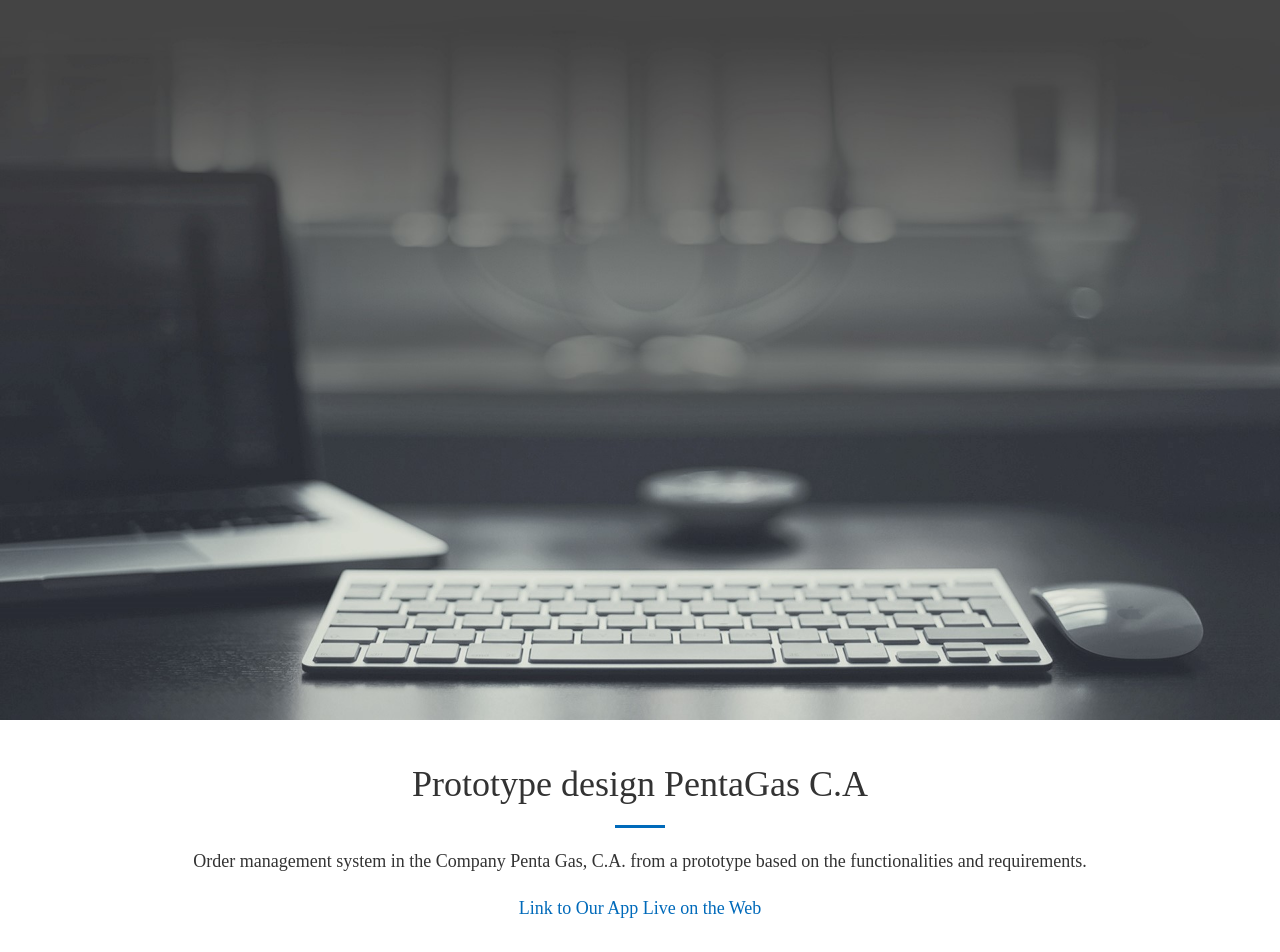
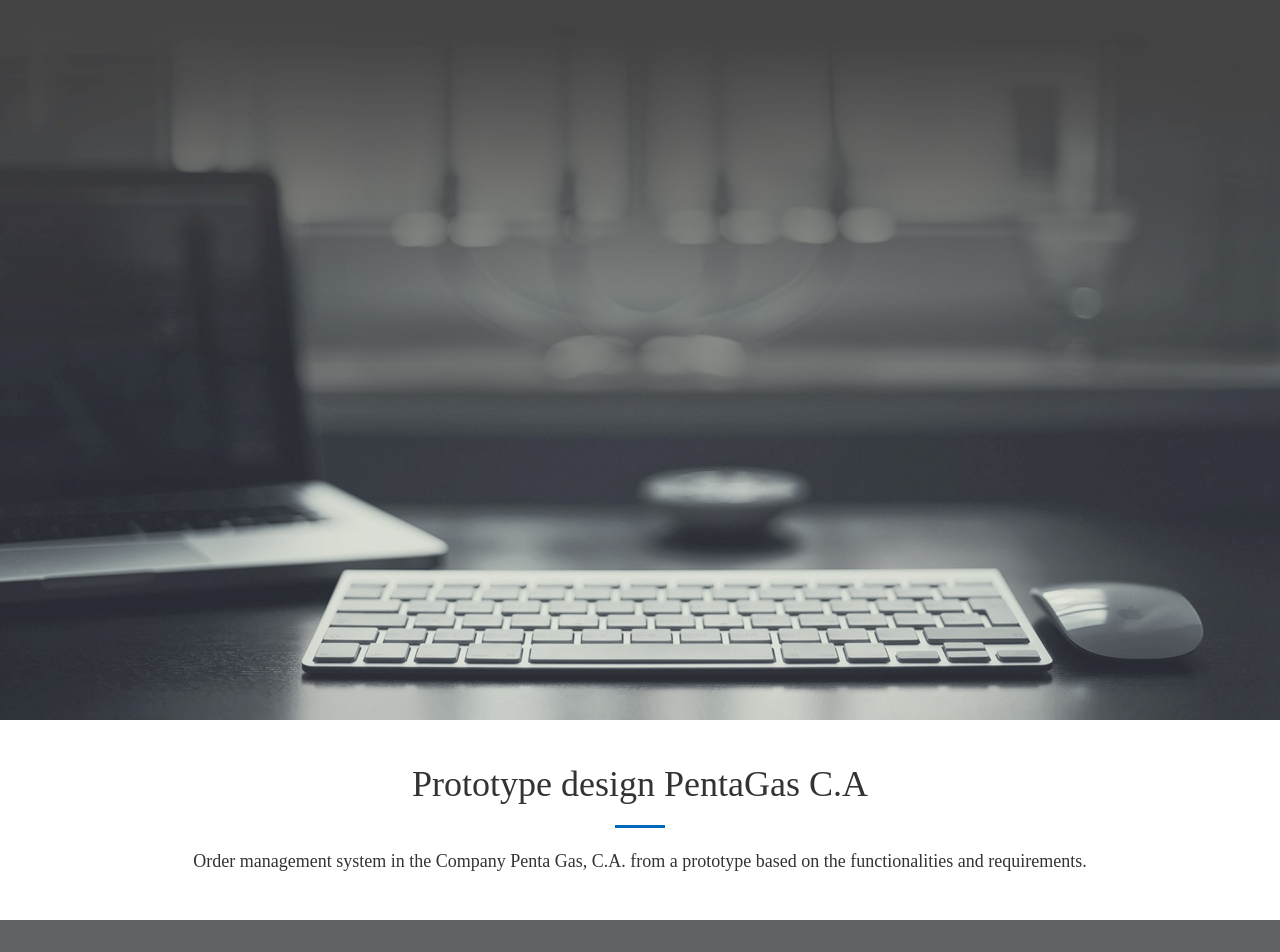
Before and after one commit to aranguren-luis/Aranguren, a plain HTML site: page detail/index.html in a window 1280 px wide. Shown: the top 952 px of the page. Drawn offline with nearby package versions, Linux system fonts and the light colour scheme; a web font is replaced by a local one.

```diff
--- a/detail/index.html
+++ b/detail/index.html
@@ -28,11 +28,7 @@
 					<hr>
 					<p class="text-center"> Order management system in the Company Penta Gas, C.A. from a prototype based on the functionalities and requirements.
 					</p>
-					<p class="text-center">
-						<a class="" href="https://www.justinmind.com/usernote/tests/71293587/71294139/71294141/index.html">
-							Link to Our App Live on the Web
-						</a>
-					</p>
+
 				</div>
 			</div>
 		</div>
```
Also changed, not shown: index.html (+1 -1 lines), 1 other file.
